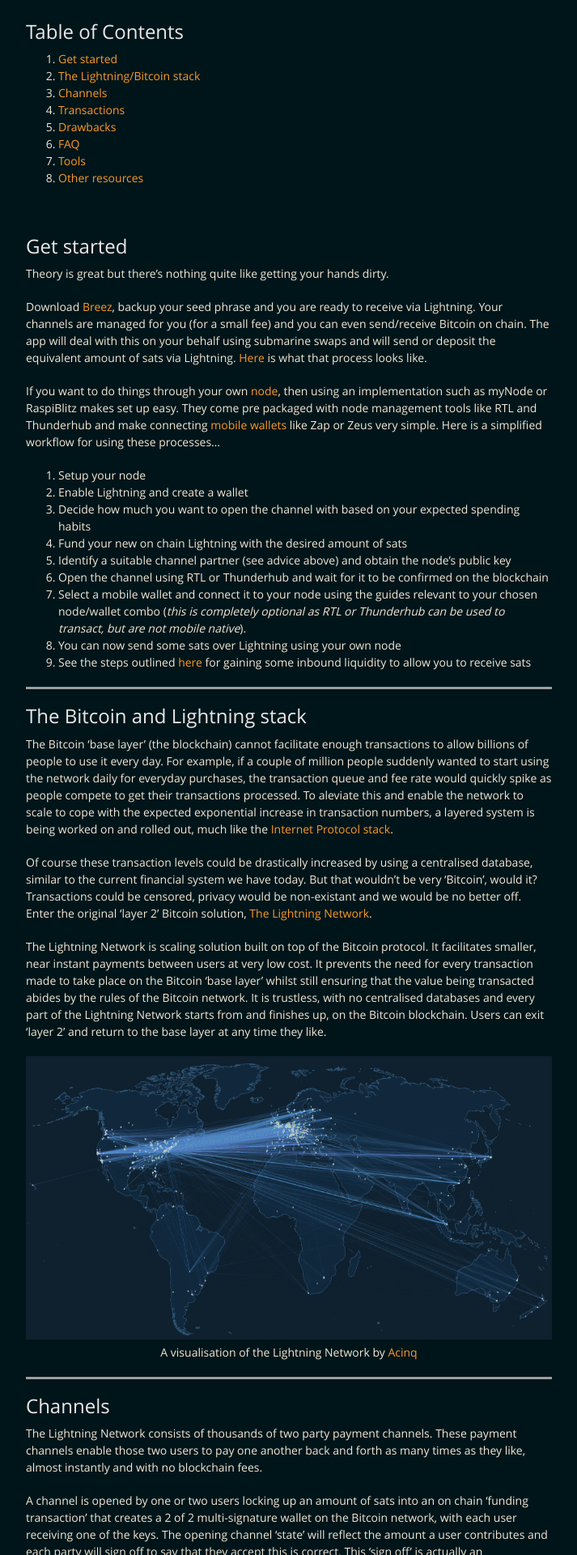
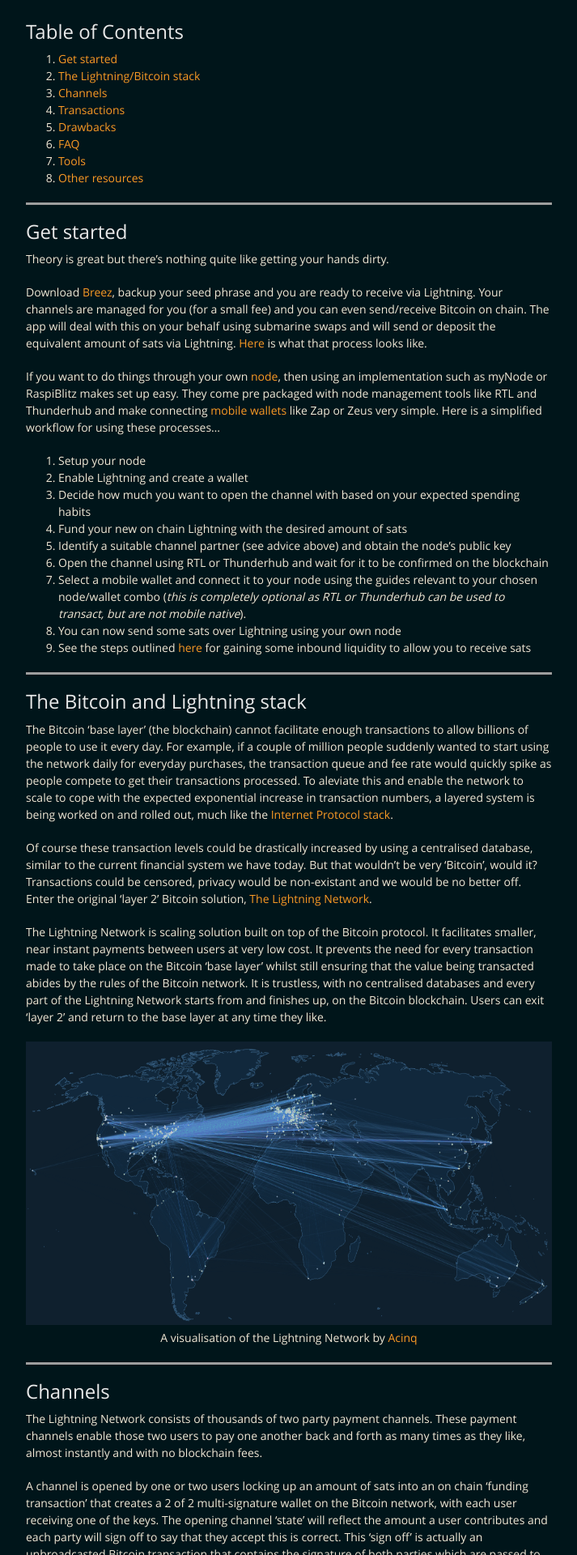
Before and after one commit to BitcoinQnA/ln-guide, a Jekyll site: the page built from index.md, in a window 1280 px wide. Shown: the part 543-2463 px from the top of the page at 81% size, without its empty margins (283-996 px from the left). Built offline with Jekyll 4.4.1, drawn with Linux system fonts in a browser that asks for light colours; grey boxes are pictures that could not be loaded.

Commit message:
Update index.md

```diff
--- a/index.md
+++ b/index.md
@@ -21,7 +21,7 @@ This page aims to help people understand a little more on the mechanics of Light
 6.  [Tools](#lightning-tools)
 7.  [Other resources](#other-resources)
 
-<br/>
+***
 
 ## Get started
 
```
